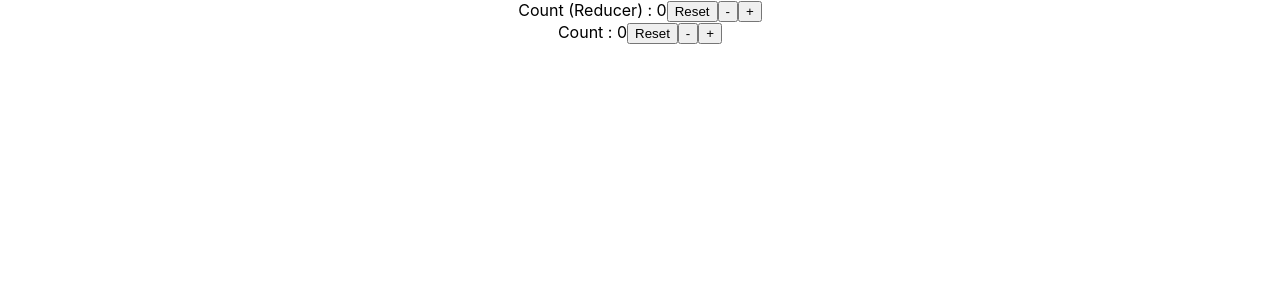
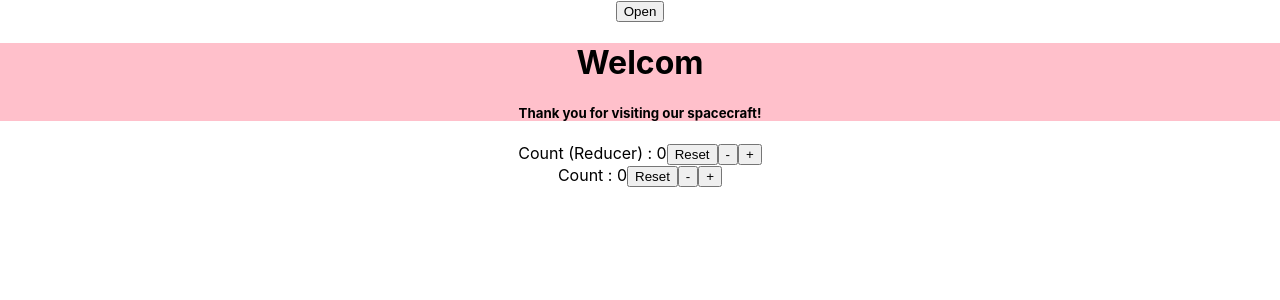
Before and after one commit to ohtaekwon/react-test, a React (Create React App) app: page / in a window 1280 px wide. Shown: the top 300 px of the page. Built offline with nearby package versions, Linux system fonts and the light colour scheme.

Commit message:
Composition

```diff
--- a/src/App.js
+++ b/src/App.js
@@ -2,6 +2,9 @@ import logo from "./logo.svg";
 import "./App.css";
 import State from "./components/3-3.Hooks/State";
 import Reducer from "./components/3-3.Hooks/Reducer";
+import WelcomeDialog from "./components/3-5.Composition/WelcomeDialog";
+// import Dialog from "./components/3-6.Composition2/Dialog";
+import ThankyouDialog from "./components/3-6.Composition2/ThankyouDialog";
 
 // import Event from "./components/2-7.Event/Event";
 // import Condition from "./components/2-8.ConditionalRendering/Condition";
@@ -17,6 +20,9 @@ import Reducer from "./components/3-3.Hooks/Reducer";
 function App() {
   return (
     <div className="App">
+      {/* <Dialog /> */}
+      <ThankyouDialog />
+      <WelcomeDialog />
       <Reducer />
       <State />
       {/* <UnControlledComponent /> */}
--- /dev/null
+++ b/src/components/3-5.Composition/CustomDialog.jsx
@@ -0,0 +1,11 @@
+import React from "react";
+import Dialog from "./Dialog";
+
+export default function CustomDialog(props) {
+  return (
+    <Dialog>
+      <h1>{props.title}</h1>
+      <h5>{props.description}</h5>
+    </Dialog>
+  );
+}
--- /dev/null
+++ b/src/components/3-5.Composition/Dialog.jsx
@@ -0,0 +1,5 @@
+import React from "react";
+
+export default function Dialog(props) {
+  return <div style={{ backgroundColor: "pink" }}>{props.children}</div>;
+}
--- /dev/null
+++ b/src/components/3-5.Composition/WelcomeDialog.jsx
@@ -0,0 +1,13 @@
+import React from "react";
+import CustomDialog from "./CustomDialog";
+// import Dialog from "./Dialog";
+
+export default function WelcomeDialog() {
+  return (
+    // <Dialog title="Welcom" message="Thank you for visiting our spacecraft!" />
+    <CustomDialog
+      title="Welcom"
+      description="Thank you for visiting our spacecraft!"
+    />
+  );
+}
--- /dev/null
+++ b/src/components/3-6.Composition2/Dialog.jsx
@@ -0,0 +1,63 @@
+import React, { useState } from "react";
+
+export default function Dialog(props) {
+  const [isOpen, setIsOpen] = useState(false);
+
+  return (
+    <>
+      <button onClick={() => setIsOpen(true)}>Open</button>
+      {isOpen && (
+        <div
+          style={{
+            position: "absolute",
+            zIndex: 99,
+            top: "50%",
+            left: "50%",
+            transform: "translate(-50%,-50%)",
+            border: "1px solid black",
+            padding: 24,
+            backgroundColor: "white",
+          }}
+        >
+          {typeof props.title === "string" ? (
+            <h1>{props.title}</h1>
+          ) : (
+            props.title
+          )}
+          {typeof props.description === "string" ? (
+            <h5>{props.description}</h5>
+          ) : (
+            props.description
+          )}
+          {typeof props.button === "string" ? (
+            <button
+              style={{
+                backgroundColor: "red",
+                color: "white",
+              }}
+              onClick={() => setIsOpen(false)}
+            >
+              {props.button}
+            </button>
+          ) : (
+            <div onClick={() => setIsOpen(false)}>{props.button}</div>
+          )}
+        </div>
+      )}
+      {isOpen && (
+        <div
+          style={{
+            position: "fixed",
+            top: 0,
+            left: 0,
+            bottom: 0,
+            right: 0,
+            backgroundColor: "lightgray",
+          }}
+        >
+          {" "}
+        </div>
+      )}
+    </>
+  );
+}
--- /dev/null
+++ b/src/components/3-6.Composition2/ThankyouDialog.jsx
@@ -0,0 +1,16 @@
+import React from "react";
+import Dialog from "./Dialog";
+
+export default function ThankyouDialog() {
+  return (
+    <Dialog
+      title="Thanks"
+      description="It is nice to meet you"
+      button={
+        <button style={{ backgroundColor: "blue", color: "white" }}>
+          Close
+        </button>
+      }
+    />
+  );
+}
```
